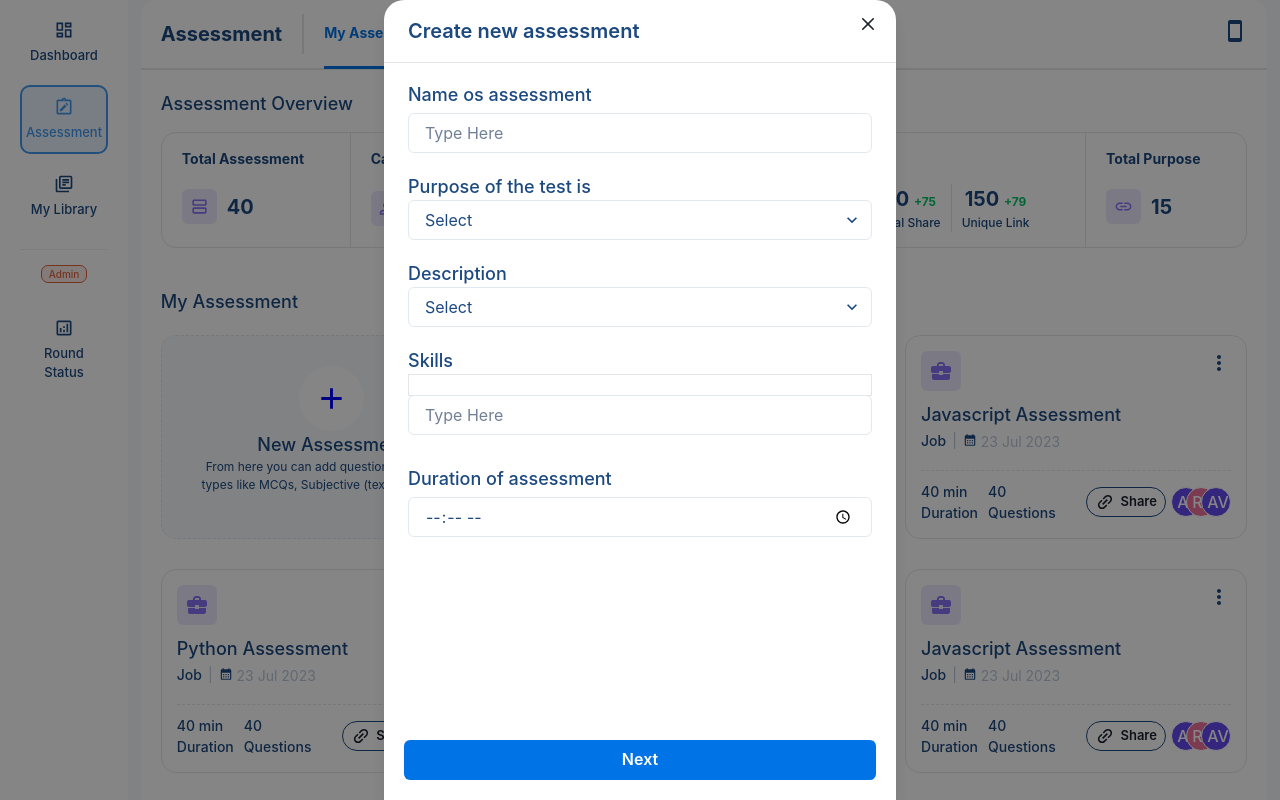
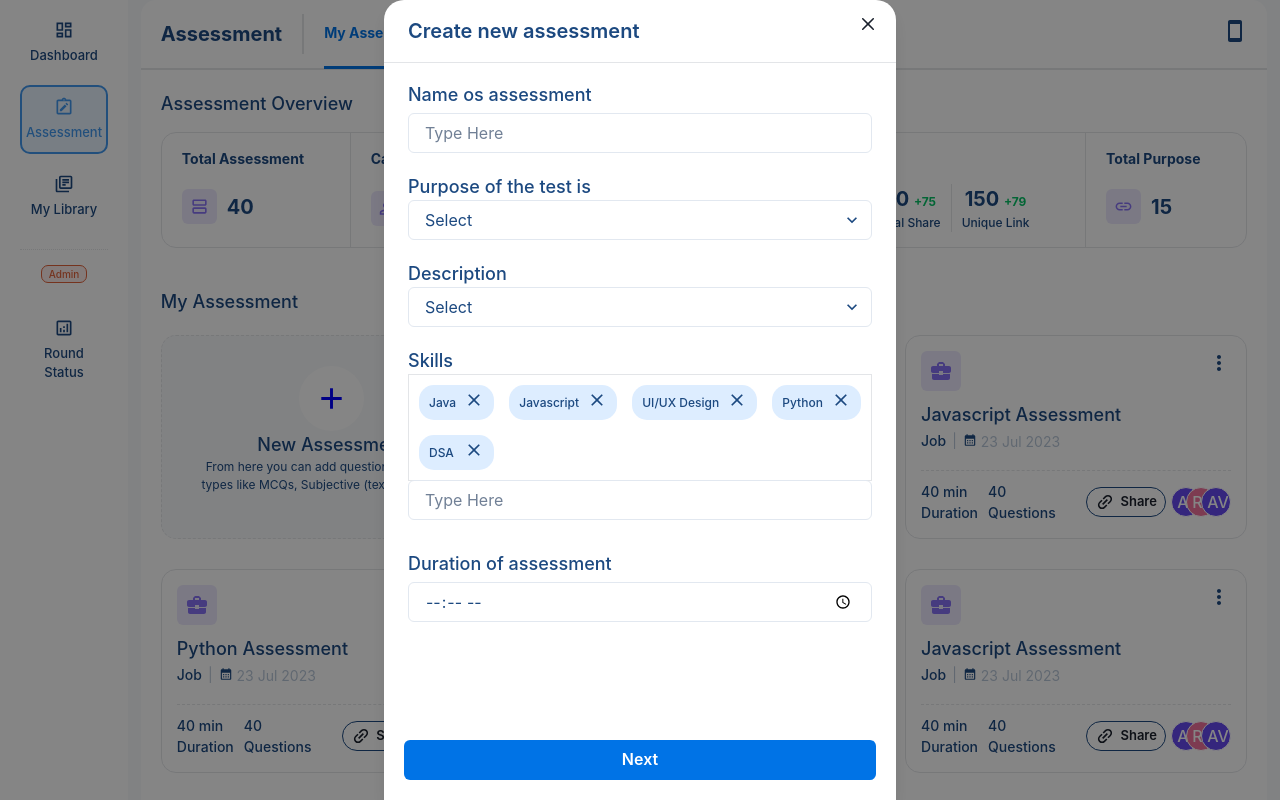
Before and after one commit to ayush1013/Unstop_Assignment, a React (Create React App) app in the folder my-assignment/: page / in a window 1280 px wide. Both pictures are taken after a click on the button 331 px from the left and 398 px from the top of the page. Shown: the top 800 px of the page. Built offline with nearby package versions, Linux system fonts and the light colour scheme.

Commit message:
added an arr

```diff
--- a/my-assignment/src/Components/AddItem.jsx
+++ b/my-assignment/src/Components/AddItem.jsx
@@ -1,4 +1,4 @@
-import React, { useState } from "react";
+import React, { useEffect, useState } from "react";
 import {
   Drawer,
   DrawerBody,
@@ -19,12 +19,14 @@ import { useRef } from "react";
 import AddIcon from "@mui/icons-material/Add";
 import ClearIcon from "@mui/icons-material/Clear";
 
+const arr = ["Java", "Javascript", "UI/UX Design", "Python", "DSA"]
+
 function AddItem({ isOpen, onOpen, onClose }) {
   //   const { isOpen, onOpen, onClose } = useDisclosure();
   const btnRef = React.useRef();
 
   const [text, setText] = useState("");
-  const [skills, setSkills] = useState([]);
+  const [skills, setSkills] = useState(arr);
 
   function handleKeyPress(e) {
     if (e.key === "Enter") {
@@ -61,7 +63,7 @@ function AddItem({ isOpen, onOpen, onClose }) {
         finalFocusRef={btnRef}
       >
         <DrawerOverlay />
-        <DrawerContent top={{base:"50px", md:"50px", lg:"0"}} borderTopRadius={"20px"} w={{base:"100%", md:"50%", lg:"40%"}} m="auto" >
+        <DrawerContent top={{base:"50px", md:"0px", lg:"0"}} borderTopRadius={"20px"} w={{base:"100%", md:"50%", lg:"40%"}} m="auto" >
           <DrawerCloseButton />
           <DrawerHeader borderBottom={"1px solid #E3E5E8"} color="#1C4980">
             Create new assessment
```
